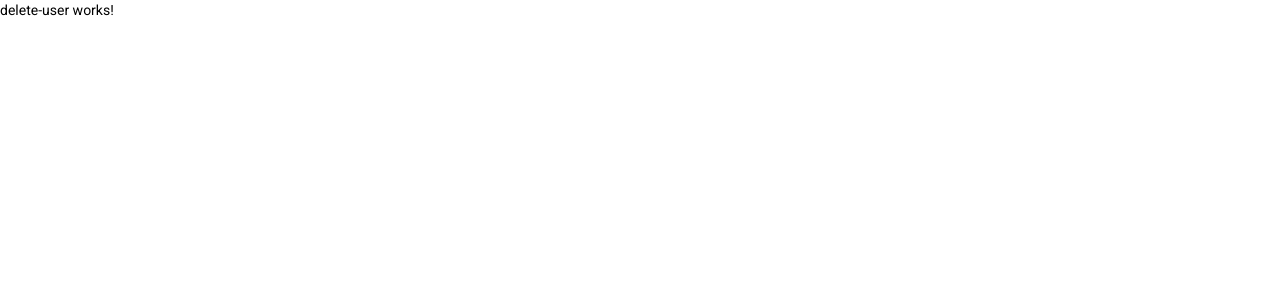
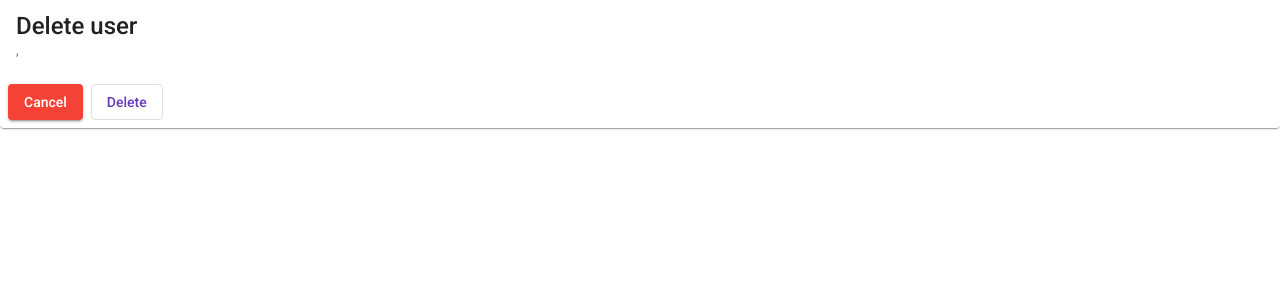
Before and after one commit to JuaNicolas/challenge-d, an Angular app: page /users/delete/1650907268102 in a window 1280 px wide. Shown: the top 300 px of the page. Built offline with nearby package versions, Linux system fonts and the light colour scheme; data requests are answered from the project's data file.

Commit message:
Delete user functionality

```diff
--- a/src/app/users/delete-user/delete-user.component.html
+++ b/src/app/users/delete-user/delete-user.component.html
@@ -1 +1,14 @@
-<p>delete-user works!</p>
+<ng-container *ngIf="vm$ | async as vm">
+  <mat-card>
+    <mat-card-title>Delete user {{ vm.username }}</mat-card-title>
+    <mat-card-subtitle>{{ vm.surnames }},{{ vm.name }}</mat-card-subtitle>
+    <mat-card-actions>
+      <a mat-raised-button color="warn" title="Cancel" [routerLink]="['']">
+        Cancel
+      </a>
+      <button mat-stroked-button color="primary" (click)="deleteUser(vm)">
+        Delete
+      </button>
+    </mat-card-actions>
+  </mat-card>
+</ng-container>
--- a/src/app/users/delete-user/delete-user.component.ts
+++ b/src/app/users/delete-user/delete-user.component.ts
@@ -1,15 +1,48 @@
 import { Component, OnInit } from '@angular/core';
+import { ActivatedRoute, Router } from '@angular/router';
+import {
+  catchError,
+  EMPTY,
+  iif,
+  map,
+  mergeMap,
+  Observable,
+  of,
+  throwError,
+} from 'rxjs';
+import { User } from 'src/app/core/models/user';
+import { UsersService } from '../users.service';
 
 @Component({
   selector: 'app-delete-user',
   templateUrl: './delete-user.component.html',
-  styleUrls: ['./delete-user.component.scss']
+  styleUrls: ['./delete-user.component.scss'],
 })
 export class DeleteUserComponent implements OnInit {
+  vm$: Observable<User> = this.activedRouter.paramMap.pipe(
+    map((params) => params.get('id')),
+    mergeMap((id) =>
+      iif(
+        () => !!Number(id),
+        of(Number(id)),
+        throwError(() => {})
+      )
+    ),
+    mergeMap((id) => this.usersService.getUser(id)),
+    catchError(() => {
+      this.router.navigateByUrl('users');
+      return EMPTY;
+    })
+  );
+  constructor(
+    private activedRouter: ActivatedRoute,
+    private usersService: UsersService,
+    private router: Router
+  ) {}
 
-  constructor() { }
+  ngOnInit(): void {}
 
-  ngOnInit(): void {
+  deleteUser({ id }: User): void {
+    this.usersService.deleteUser({ id }).subscribe();
   }
-
 }
```
